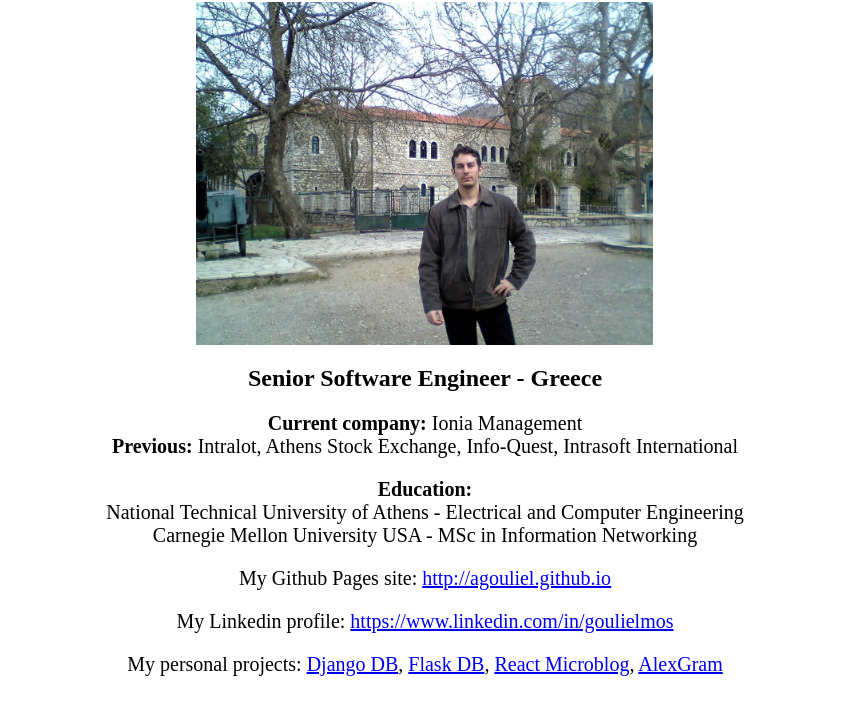
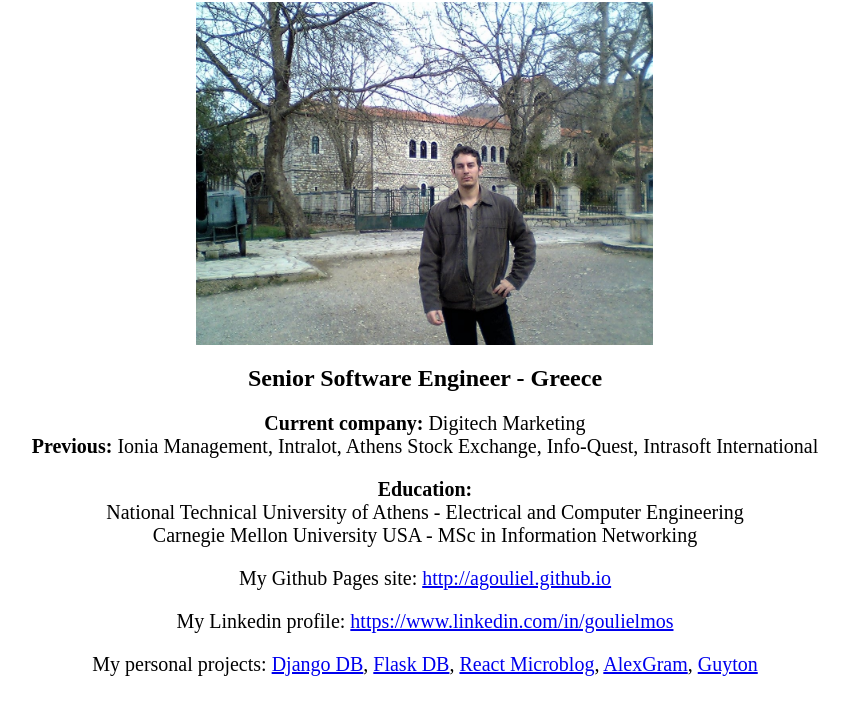
Before and after one commit to agouliel/nginx_site, a plain HTML site: page index.html in a window 1280 px wide. Shown: the part 64-778 px from the top of the page, without its empty margins (215-1064 px from the left). Drawn offline with Linux system fonts and the light colour scheme.

Commit message:
added digitech and guyton

```diff
--- a/index.html
+++ b/index.html
@@ -24,9 +24,9 @@ p {
 
 <p><h2>Senior Software Engineer - Greece</h2></p>
 
-<p><strong>Current company:</strong> Ionia Management
+<p><strong>Current company:</strong> Digitech Marketing
 <br>
-<strong>Previous:</strong> Intralot, Athens Stock Exchange, Info-Quest, Intrasoft International<p>
+<strong>Previous:</strong> Ionia Management, Intralot, Athens Stock Exchange, Info-Quest, Intrasoft International<p>
 
 <p><strong>Education:</strong>
 <br>
@@ -38,7 +38,7 @@ Carnegie Mellon University USA - MSc in Information Networking</p>
 
 <p>My Linkedin profile: <a href="https://www.linkedin.com/in/goulielmos">https://www.linkedin.com/in/goulielmos</a></p>
 
-<p>My personal projects: <a href="https://agouliel.ddns.net/django">Django DB</a>, <a href="https://agouliel.ddns.net/flask">Flask DB</a>, <a href="https://agouliel.ddns.net/microblog">React Microblog</a>, <a href="https://agouliel.ddns.net/alexgram">AlexGram</a></p>
+<p>My personal projects: <a href="https://agouliel.ddns.net/django">Django DB</a>, <a href="https://agouliel.ddns.net/flask">Flask DB</a>, <a href="https://agouliel.ddns.net/microblog">React Microblog</a>, <a href="https://agouliel.ddns.net/alexgram">AlexGram</a>, <a href="https://agouliel.ddns.net/guyton">Guyton</a></p>
 
 </body>
 </html>
```
